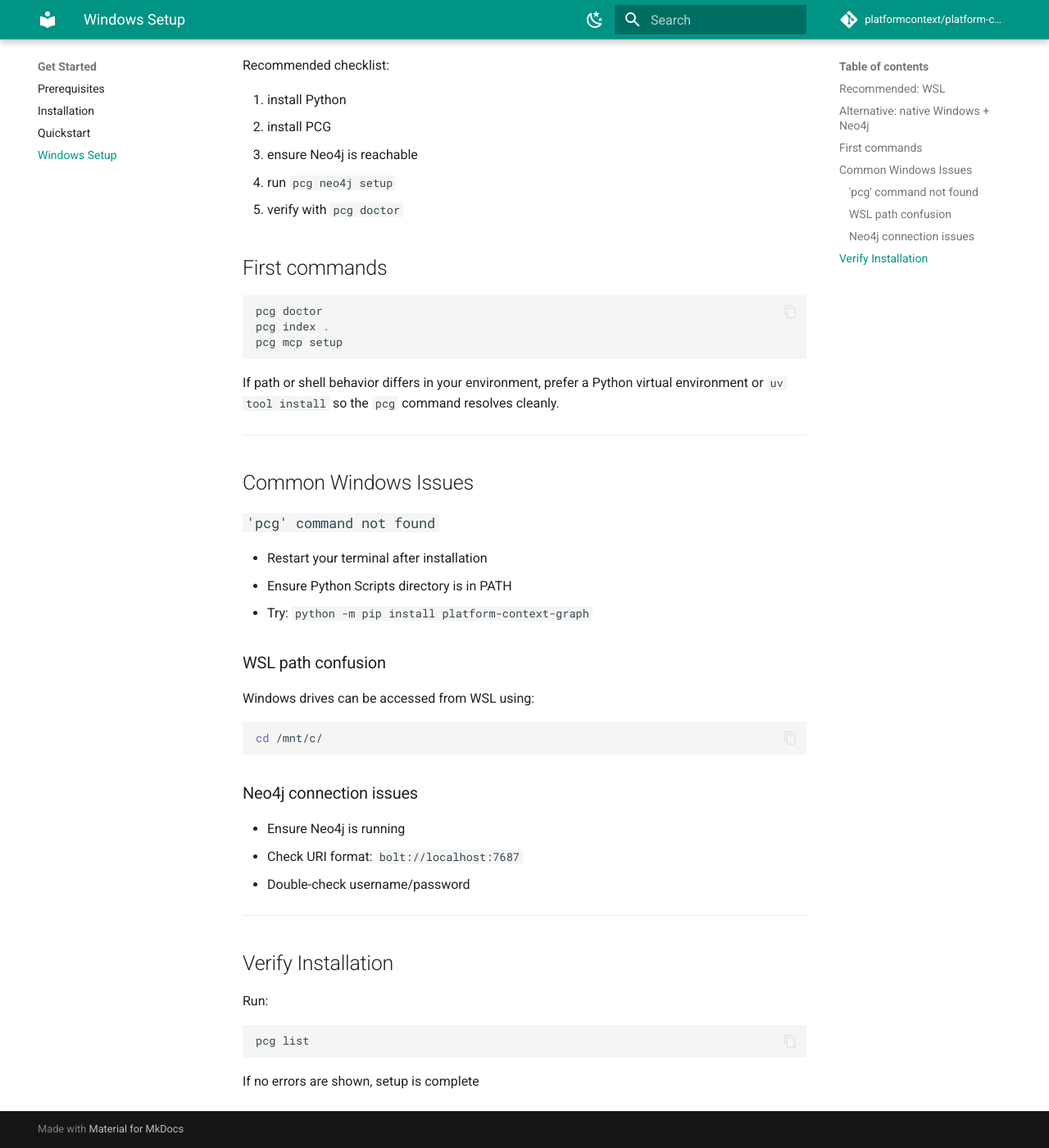
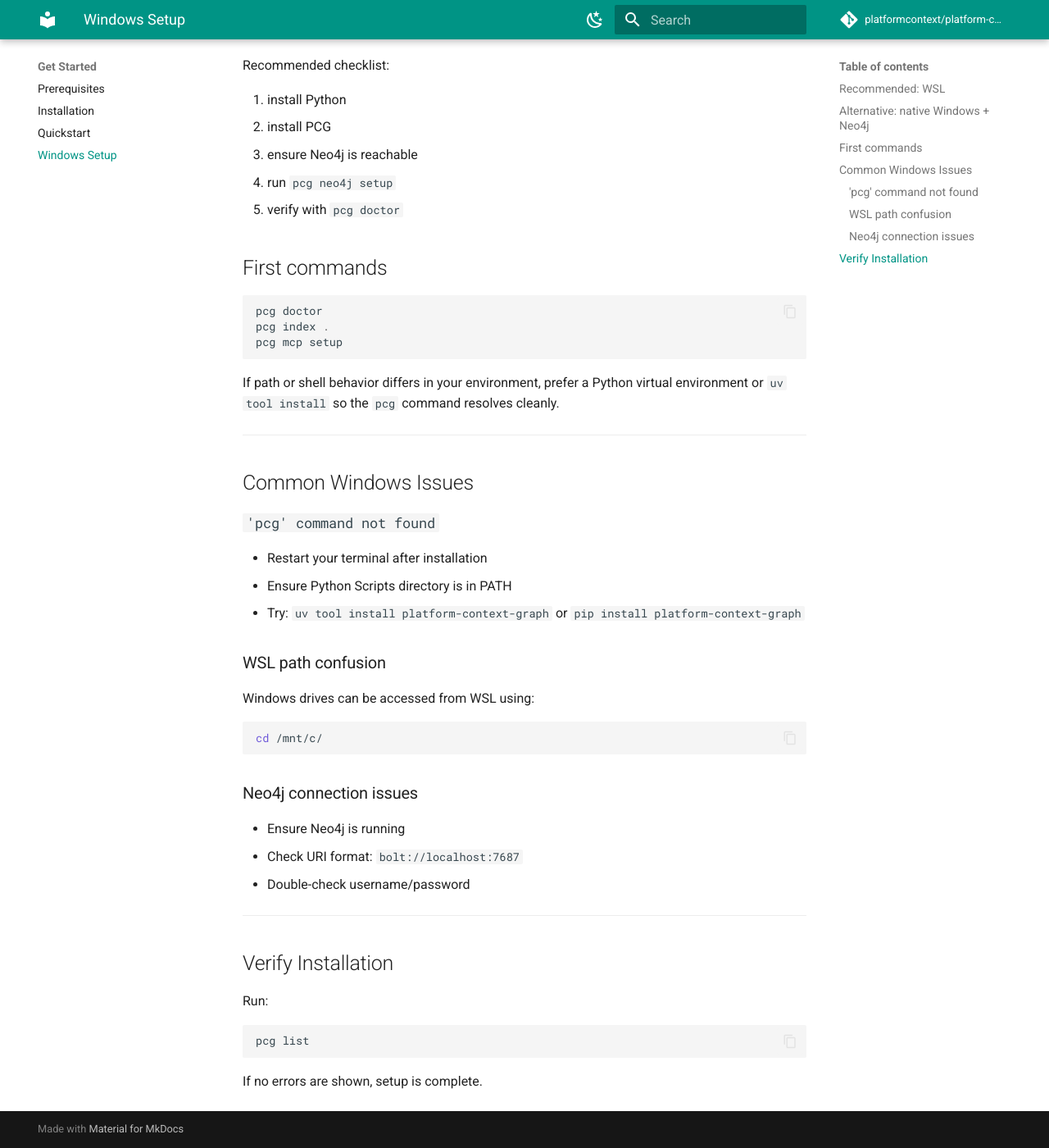
Before and after one commit to platformcontext/platform-context-graph, an MkDocs documentation site: the page built from docs/docs/getting-started/windows-setup.md, in a window 1280 px wide and 1400 px high, scrolled down 720 px. Shown: the whole window at 82% size. Built offline with MkDocs 1.6.1 and Material for MkDocs 9.7.7, drawn with Linux system fonts in a browser that asks for light colours; comment, search, counter and statistics services are not loaded.

Commit message:
docs: polish getting-started pages
- windows-setup.md: prefer uv in install suggestion, fix trailing whitespace

````diff
--- a/docs/docs/getting-started/windows-setup.md
+++ b/docs/docs/getting-started/windows-setup.md
@@ -46,7 +46,7 @@
 
 * Restart your terminal after installation
 * Ensure Python Scripts directory is in PATH
-* Try: `python -m pip install platform-context-graph`
+* Try: `uv tool install platform-context-graph` or `pip install platform-context-graph`
 
 ### WSL path confusion
 
@@ -71,4 +71,4 @@
 ```bash
 pcg list
 ```
-If no errors are shown, setup is complete
+If no errors are shown, setup is complete.
````
